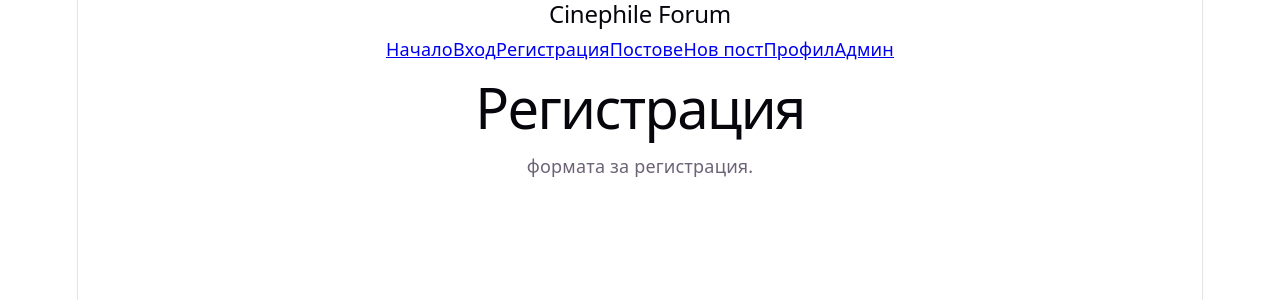
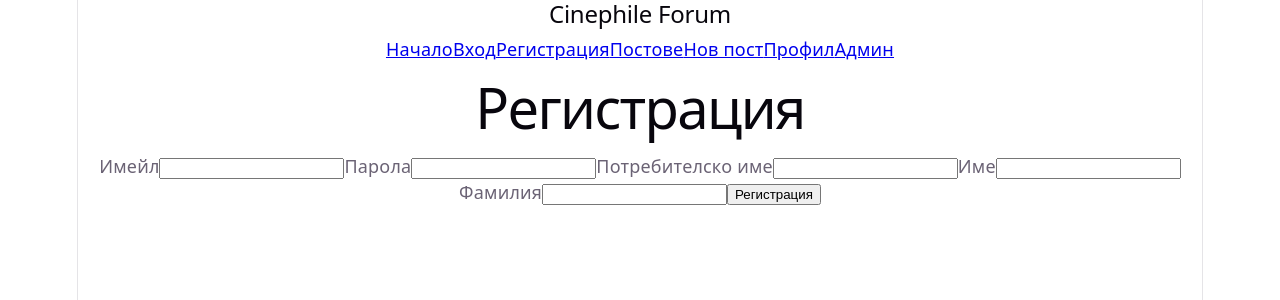
Before and after one commit to telerik-team3/cinephile-forum, a React (Vite) app: page /register in a window 1280 px wide. Shown: the top 300 px of the page. Built offline with nearby package versions, Linux system fonts and the light colour scheme; no server answers.

Commit message:
Implement user registration

```diff
--- a/src/views/Register.jsx
+++ b/src/views/Register.jsx
@@ -1,10 +1,66 @@
-// Anonymous users must be able to register
+import { useState } from "react";
+import { useNavigate } from "react-router-dom";
+import { registerUser } from "../services/auth.service";
 
 function Register() {
+  const [email, setEmail] = useState("");
+  const [password, setPassword] = useState("");
+  const [username, setUsername] = useState("");
+  const [firstName, setFirstName] = useState("");
+  const [lastName, setLastName] = useState("");
+  const navigate = useNavigate();
+
+  function handleSubmit(e) {
+    e.preventDefault();
+
+    registerUser(email, password, username, firstName, lastName)
+      .then(() => navigate("/feed"))
+      .catch((error) => alert(error.message));
+  }
+
   return (
     <div>
       <h1>Регистрация</h1>
-      <p>формата за регистрация.</p>
+      <form onSubmit={handleSubmit}>
+        <label>
+          Имейл
+          <input
+            type="email"
+            value={email}
+            onChange={(e) => setEmail(e.target.value)}
+          />
+        </label>
+        <label>
+          Парола
+          <input
+            type="password"
+            value={password}
+            onChange={(e) => setPassword(e.target.value)}
+          />
+        </label>
+        <label>
+          Потребителско име
+          <input
+            value={username}
+            onChange={(e) => setUsername(e.target.value)}
+          />
+        </label>
+        <label>
+          Име
+          <input
+            value={firstName}
+            onChange={(e) => setFirstName(e.target.value)}
+          />
+        </label>
+        <label>
+          Фамилия
+          <input
+            value={lastName}
+            onChange={(e) => setLastName(e.target.value)}
+          />
+        </label>
+        <button>Регистрация</button>
+      </form>
     </div>
   );
 }
```
